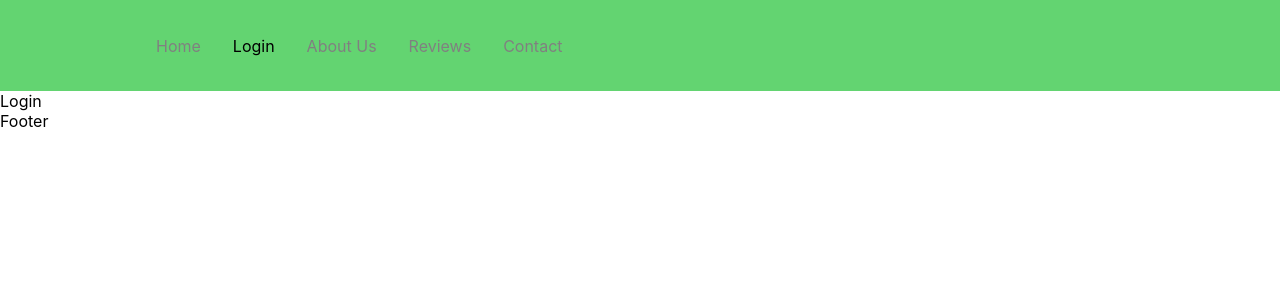
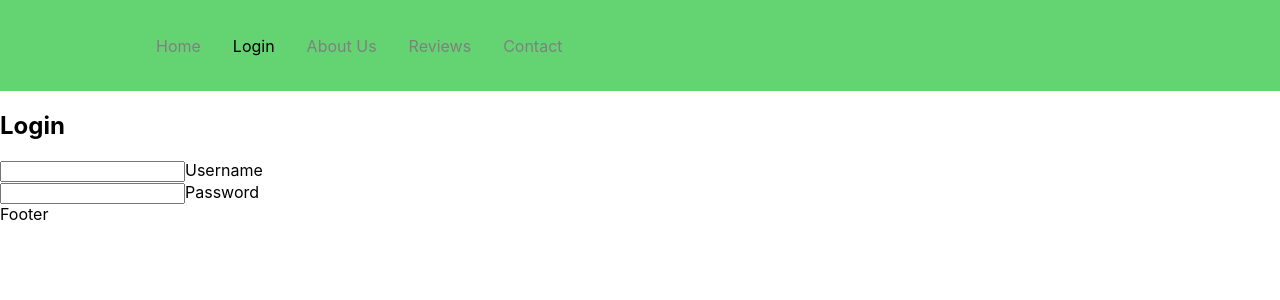
Before and after one commit to Jane-Wandia/Trip-Tread-Front-End, a React (Create React App) app: page /components/Login in a window 1280 px wide. Shown: the top 300 px of the page. Built offline with nearby package versions, Linux system fonts and the light colour scheme.

Commit message:
Created the login form

```diff
--- a/src/components/Login.jsx
+++ b/src/components/Login.jsx
@@ -3,7 +3,21 @@
 
 function Login() {
   return (
-    <div>Login</div>
+    <div className='login-box'>
+      <h2>Login</h2>
+      <form>
+        <div className='user-box'>
+          <input type='text' name='' required=''></input>
+          <label>Username</label>
+
+        </div>
+        <div className='user-box'>
+          <input type='text' name='' required=''></input>
+          <label>Password</label>
+
+        </div>
+      </form>
+      </div>
   )
 }
 
```
